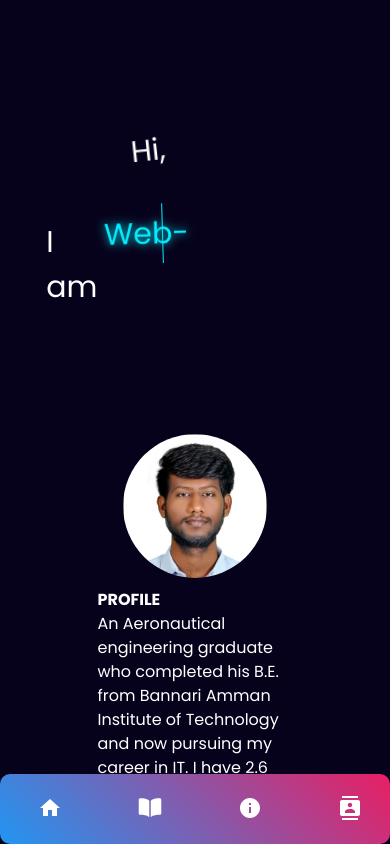
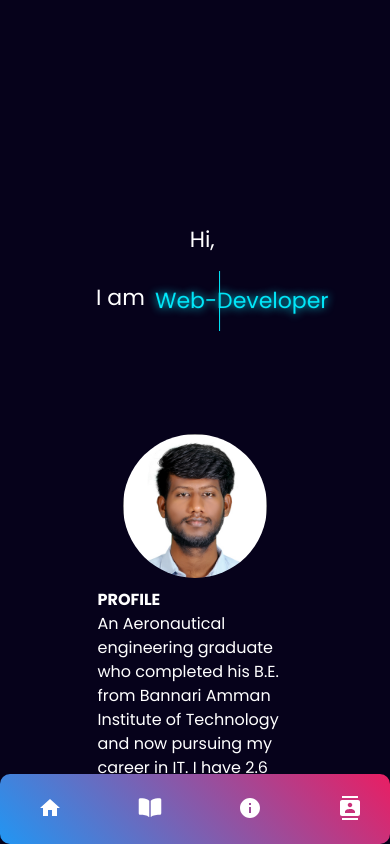
Before and after one commit to R-ajesh-R/PortFolio-Website, a React (Vite) app in the folder FrontEnd/: page / in a window 390 px wide. Built offline with nearby package versions, Linux system fonts and the light colour scheme; no server answers.

Commit message:
CSS final Commit.

```diff
--- a/FrontEnd/src/index.css
+++ b/FrontEnd/src/index.css
@@ -772,7 +772,7 @@ body::-webkit-scrollbar {
   }
 }
 
-@media (max-width:380px) {
+@media (max-width:400px) {
   .flex-center-center-column{
     padding-top: 20px;
     margin-top: 20px;
@@ -785,6 +785,42 @@ body::-webkit-scrollbar {
   }
   .primary{
     padding-top: 10px;
+  }
+}
+
+@media (max-width:401px) {
+  .flex-center-center-column{
+    padding-top: 20px;
+    margin-top: 20px;
+  }
+  .primary, .primary1, .secondary li{
+    font-size: 22px;
+  }
+  .animate-left-out{
+    animation-range: contain 500px;
+  }
+  .primary{
+    padding-top: 10px;
+  }
+}
+
+@media (max-width:320px) {
+  .flex-center-center-column{
+    padding-top: 20px;
+    margin-top: 20px;
+  }
+  .primary, .primary1, .secondary li{
+    font-size: 18px;
+  }
+  .animate-left-out{
+    animation-range: contain 500px;
+  }
+  .primary{
+    padding-top: 10px;
+  }
+  .primary1{
+    padding-left: 60px;
+    text-align: left;
   }
 }
 
```
Also changed, not shown: 4 other files (tests, documents, lock files or other folders).
